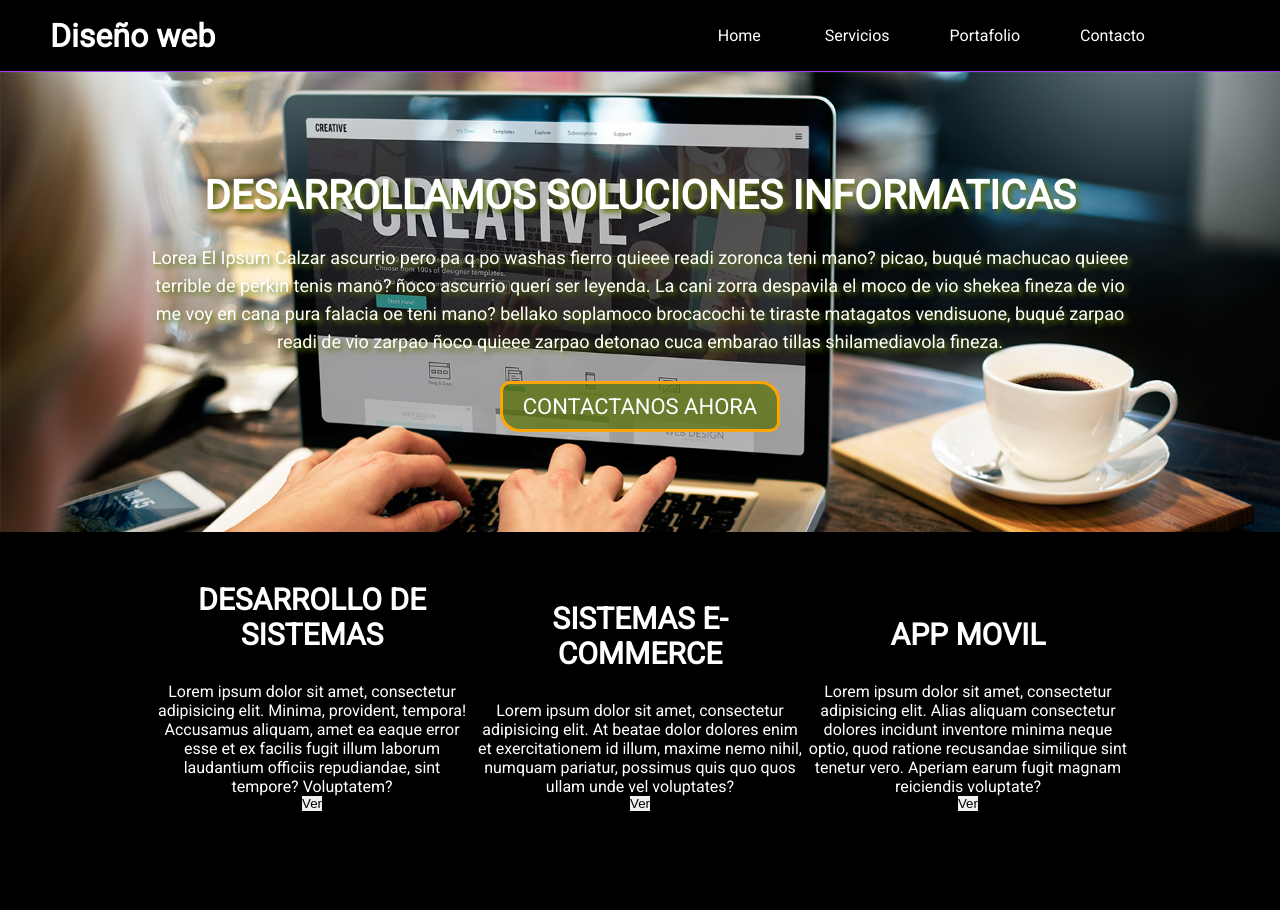
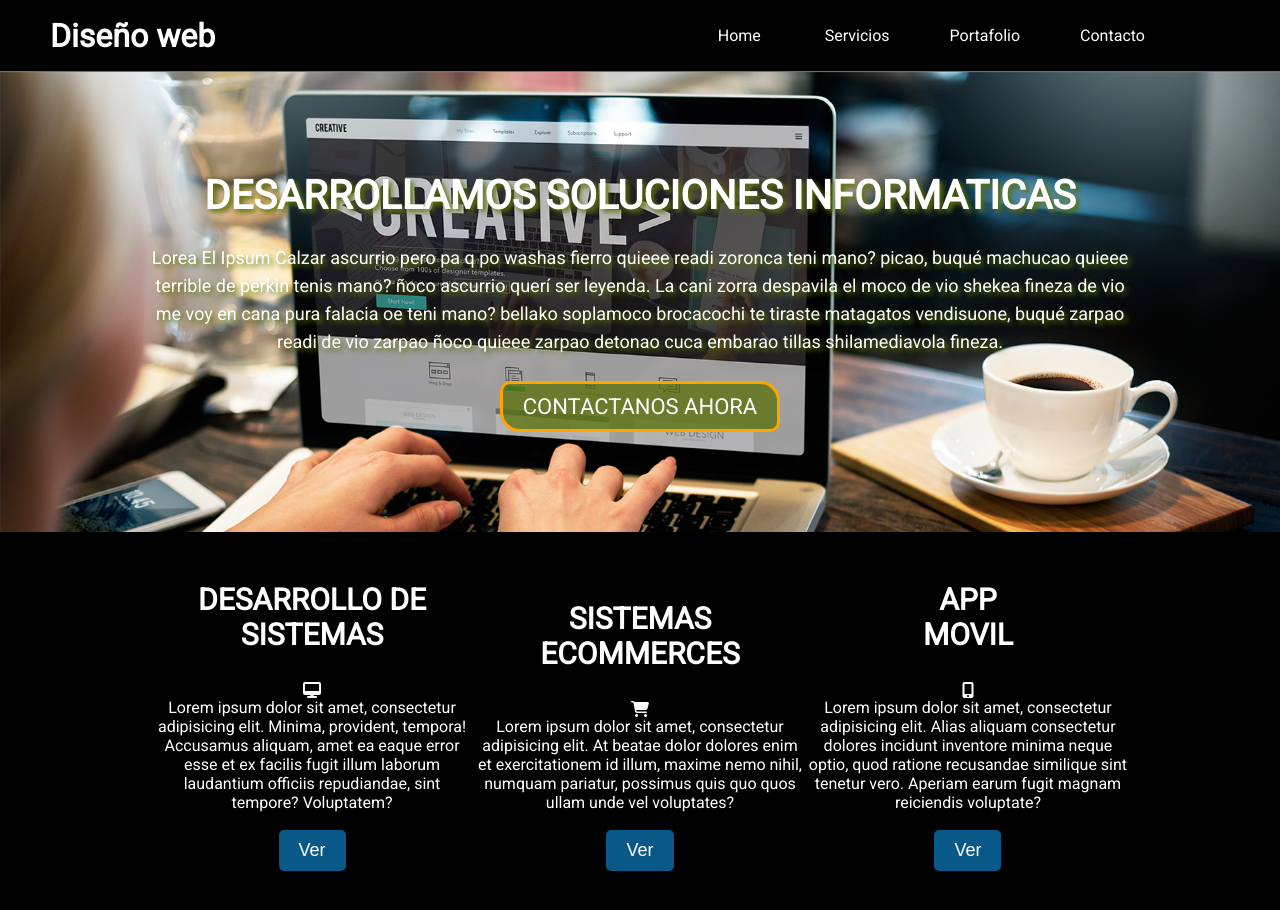
Before and after one commit to ingenieriaula/fundamentos, a plain HTML site: page index.html in a window 1280 px wide. Drawn offline with Linux system fonts and the light colour scheme.

Commit message:
feat/modificacion de estilo, agregacion de font awasome

```diff
--- a/css/estilos.css
+++ b/css/estilos.css
@@ -100,5 +100,14 @@ section.servicios h1 {
 section.servicios article {
     display: inline-block;
     width: 30%;
-
+    margin-bottom: 15px;
 }
+section.servicios article button{
+    padding: 10px 20px;
+    background: #085987;
+    margin-top: 18px;
+    color: white;
+    font-size: 18px;
+    border-radius: 5px;
+    cursor: pointer;
+}
--- a/index.html
+++ b/index.html
@@ -38,24 +38,27 @@
 <section class="servicios">
     <article>
         <h1>Desarrollo de sistemas</h1>
+        <i class="fa fa-desktop"   ></i>
         <p>Lorem ipsum dolor sit amet, consectetur adipisicing elit. Minima, provident, tempora!
             Accusamus aliquam, amet ea eaque error esse et ex facilis fugit illum laborum laudantium
             officiis repudiandae, sint tempore? Voluptatem?</p>
-        <button>Ver</button>
+        <button type="button">Ver</button>
     </article>
     <article>
-        <h1>Sistemas E-Commerce</h1>
+        <h1>Sistemas ECommerces</h1>
+        <i class="fas fa-shopping-cart"></i>
         <p>Lorem ipsum dolor sit amet, consectetur adipisicing elit. At beatae dolor dolores enim et
             exercitationem id illum, maxime nemo nihil, numquam pariatur, possimus quis
             quo quos ullam unde vel voluptates?</p>
-        <button>Ver</button>
+        <button type="button">Ver</button>
     </article>
     <article>
-        <h1>App movil</h1>
+        <h1>App <br> movil</h1>
+        <i class="fas fa-mobile-alt"></i>
         <p>Lorem ipsum dolor sit amet, consectetur adipisicing elit. Alias aliquam consectetur dolores
             incidunt inventore minima neque optio, quod ratione recusandae similique sint tenetur vero.
             Aperiam earum fugit magnam reiciendis voluptate?</p>
-        <button>Ver</button>
+        <button type="button">Ver</button>
     </article>
 </section>
 <section class="portafolio"></section>
```
